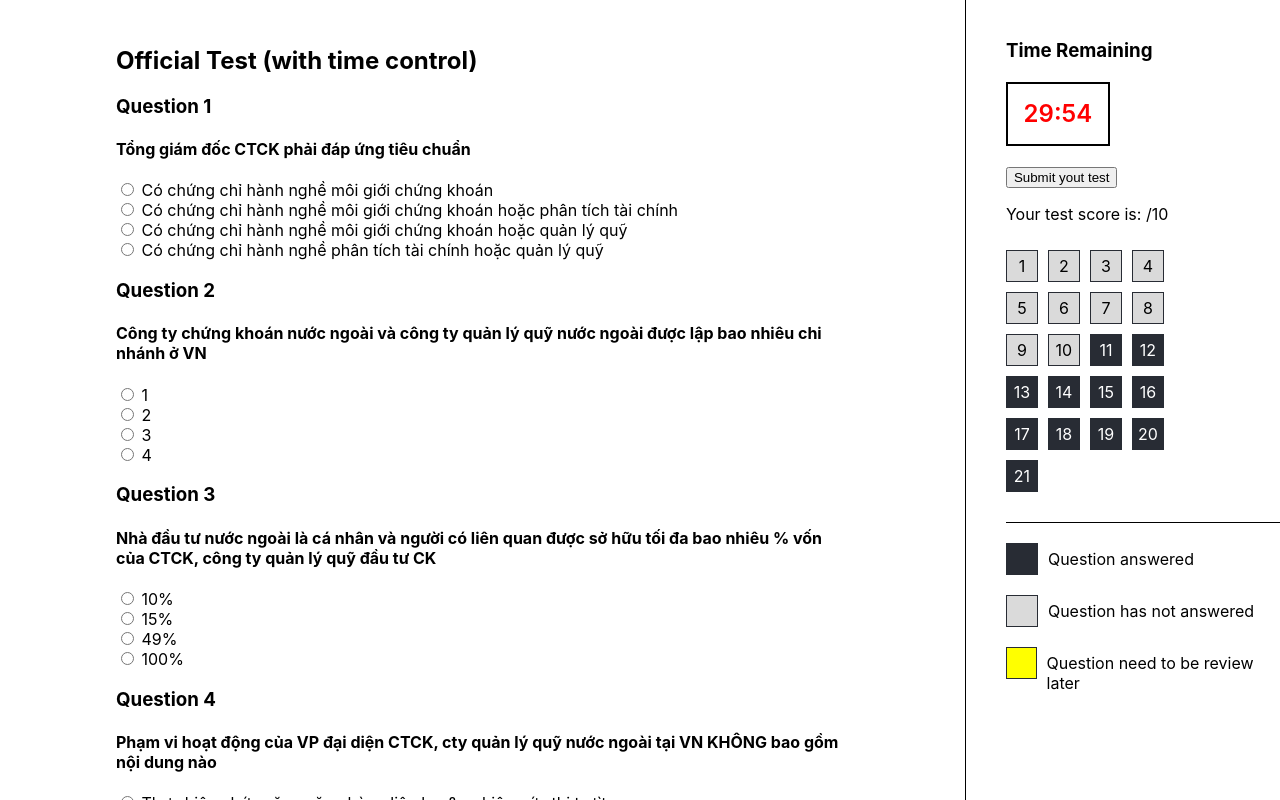
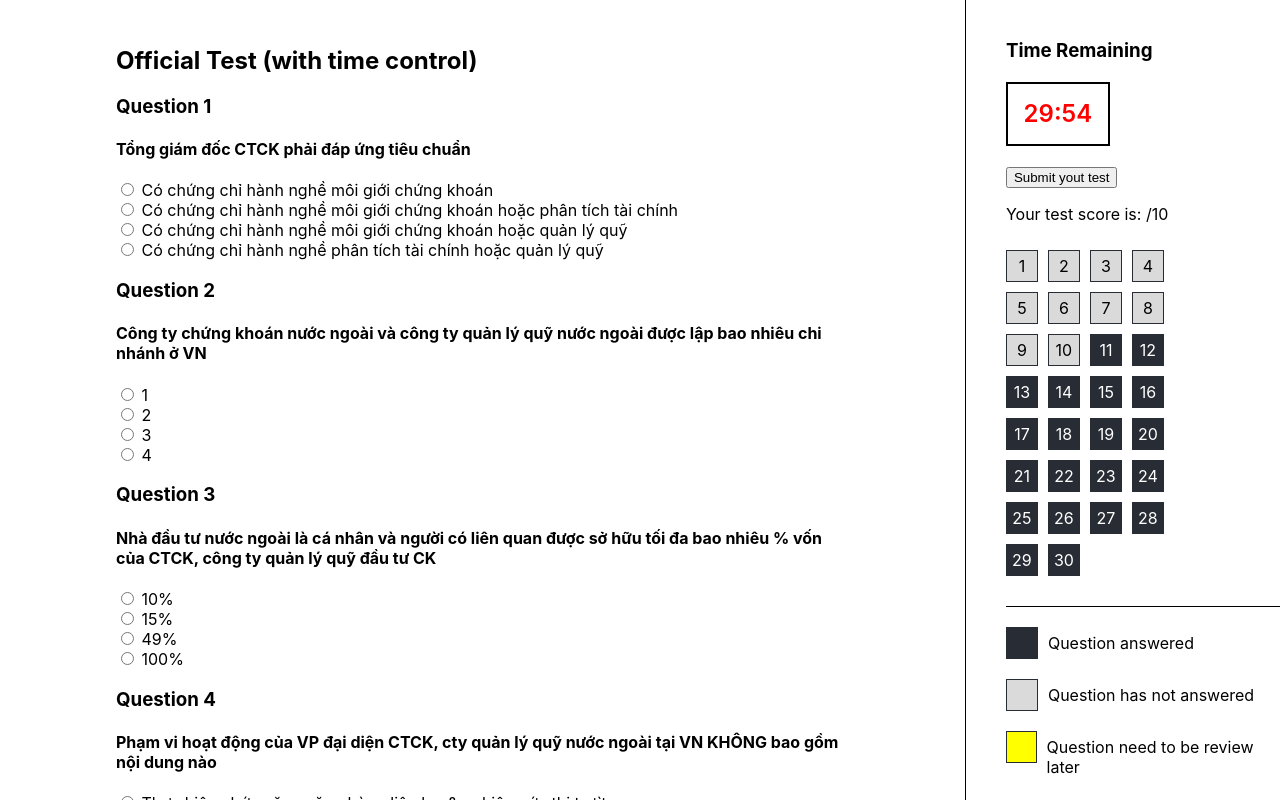
Before and after one commit to ducnguyenhn128/multiple_choice_quiz_app, a React (Create React App) app in the folder quizapp/: page /officialtest in a window 1280 px wide. Shown: the top 800 px of the page. Built offline with nearby package versions, Linux system fonts and the light colour scheme.

Commit message:
update question ck

```diff
--- a/quizapp/src/QuestionBank.js
+++ b/quizapp/src/QuestionBank.js
@@ -234,6 +234,96 @@ const questionBank = [
         ],
         answer: 'I, II, IV'
 
+    },
+    {
+        question: "Người sở hữu CK đã lưu ký nhận quyền, lợi ích được phân bổ thông qua" ,
+        choices: [
+            "Sở giao dịch CK", "Tổ chức phát hành, công ty đại chúng",
+            "Tổng công ty lưu ký và bù trừ CKVN & các thành viên lưu ký nơi người sử hữu CK mở tài khoản lưu ký CK " ,
+            "Tổng công ty lưu ký và bù trừ CKVN"
+        ],
+        answer: "Tổng công ty lưu ký và bù trừ CKVN & các thành viên lưu ký nơi người sử hữu CK mở tài khoản lưu ký CK "
+    },
+    {
+        question: "Câu nào sau đây miêu tả đầy đủ, chính xác về nguyên tắc lưu ký chứng khoán",
+        choices: [
+            "Khách hàng lưu ký CK tại thành viên lưu ký",
+            "Khách hàng lưu ký CK tại thành viên lưu ký & thành viên tái lưu ký CK của KH tại Tổng công ty lưu ký CK VN" ,
+            "Khách hàng lưu ký trực tiếp tại Tổng công ty lưu ký CK VN",
+            "Khách hàng lưu ký CK qua công ty phát hành"
+        ],
+        answer: "Khách hàng lưu ký CK tại thành viên lưu ký & thành viên tái lưu ký CK của KH tại Tổng công ty lưu ký CK VN"
+    },
+    {
+        question: "Thành viên lưu ký là CTCK đã chấm dứt tư cách thành viên tại sở giao dịch CKVN được phép",
+        choices: [
+            "Mở tài khoản lưu ký CK tại 1 ngân hàng duy nhất khác để tất toán các tài khoản lưu ký cho CK của khách hàng",
+            "Mở tài khoản lưu ký CK tại 1 công ty CK khác để giao dịch chứng khoán của chính mình",
+            "Mở tài khoản lưu ký CK tại các thành viên lưu ký khác để xử lý số chứng khoán còn lại trên tài khoản tự doanh",
+            "Mở tài khoản giao dịch CK tại các CTCK khác để xử lý số chứng khoán còn lại trên tài khoản tự doanh"
+        ],
+        answer: "Mở tài khoản lưu ký CK tại các thành viên lưu ký khác để xử lý số chứng khoán còn lại trên tài khoản tự doanh"
+    },
+    {
+        question: "Miêu tả nào sau đây chính xác nhất về giao dịch bán khống tài sản có đảm bảo",
+        choices: [
+            "giao dịch bán khống tài sản có đảm bảo là giao dịch bán CK mà NĐT đã mua trên hệ thống GDCK tại các ngày giao dịch trước đó và đang trong quá trình hoàn tất chuyển quyền sở hữu",
+            "giao dịch bán khống tài sản có đảm bảo là giao dịch bán CK đã được vay trên hệ thống vay và cho vay CK của Tổng công ty lưu ký và bù trừ CKVN. Người bán sau đó có nghĩa vụ mua lại số CK đã để hoàn trả khoản đã vay",
+            "giao dịch bán khống tài sản có đảm bảo là giao dịch bán CK khi NĐT không sở hữu CK đó và sử dụng các tài sản hiện có để làm tài sản đảm bảo",
+            "giao dịch bán khống tài sản có đảm bảo là giao dịch bán CK khi NĐT không sở hữu CK tại thời điểm bán nhưng tại ngày thanh toán đã có đủ số chứng khoán để chuyển giao cho bên mua dựa trên hợp đồng thoả thuận với bên mua"
+        ],
+        answer: "giao dịch bán khống tài sản có đảm bảo là giao dịch bán CK đã được vay trên hệ thống vay và cho vay CK của Tổng công ty lưu ký và bù trừ CKVN. Người bán sau đó có nghĩa vụ mua lại số CK đã để hoàn trả khoản đã vay"
+    },
+    {
+        question: "Chi nhánh công ty quản lý quỹ nước ngoài tại VN được mở",
+        choices: [
+            "01 tài khoản lưu ký chứng khoán duy nhất tại 1 thành viên lưu ký duy nhất",
+            "02 tài khoản lưu ký chứng khoán trong đó 01 tài khoản lưu ký CK tại ngân hàng lưu ký và 01 tài khoản tại CTCK",
+            "02 tài khoản lưu ký chứng khoán tại thành viên lưu ký trong đó 01 tài khoản lưu ký cho chính mình và 01 tài khoản lưu ký CK để quản lý danh mục CK cho NĐT nước ngoài",
+            "02 tài khoản lưu ký chứng khoán tại 01 thành viên duy nhất"
+        ],
+        answer: "02 tài khoản lưu ký chứng khoán tại thành viên lưu ký trong đó 01 tài khoản lưu ký cho chính mình và 01 tài khoản lưu ký CK để quản lý danh mục CK cho NĐT nước ngoài"
+    },
+    {
+        question: "Tài khoản ký quỹ bù trừ của NĐT không được sử dụng cho hoạt động nào",
+        choices: [
+            "Nhận và hoàn trả tài sản ký quỹ cho thành viên bù trừ",
+            "Nhận hoặc thanh toán tiền giao dịch CK của NĐT, nhận thanh toán lãi tiền gửi ngân hàng theo mức lãi suất thoả thuận giữa thành viên bù trừ và ngân hàng quản lý tài khoản",
+            "Nhận hoặc chuyển giao chứng khoán vào ngày thanh toán",
+            "Nhận quyền lợi và lợi ích phát sinh đối với CK trên tài khoản ký quỹ bù trừ"
+        ],
+        answer: "Nhận và hoàn trả tài sản ký quỹ cho thành viên bù trừ"
+    },
+    {
+        question: "Chứng khoán được Tổng công ty lưu ký bù trừ CKVN chấp thuận là tài sản ký quỹ bù trừ cho các giao dịch chứng khoán cơ sở phải đáp ứng điều kiện nào",
+        choices: [
+            "Thuộc nhóm VN30" ,
+            "Là CK đang được sử dụng làm tài sản đảm bảo trong các giao dịch theo quy định pháp luật dân sự về giao dịch tài sản bảo đảm",
+            "Không bị phong toả, tạm giữ tại Tổng công ty lưu ký bù trừ CKVN",
+            "Là CK có thanh khoản cao, giao dịch lớn"
+        ],
+        answer: "Không bị phong toả, tạm giữ tại Tổng công ty lưu ký bù trừ CKVN"
+    },
+    {
+        question: "Trường hợp thiếu CK do sửa lỗi giao dịch hoặc xử lý lỗi tự doanh, thành viên bù trừ được áp dụng các biện pháp hỗ trợ sau, ngoại trừ",
+        choices: [
+            "Sử dụng CK vay qua hệ thống vay và cho vay do Tổng công ty lưu ký bù trừ CKVN quản lý",
+            "Trường hợp đến thời điểm thanh toán theo quy định, thành viên bù trừ vẫn không đủ CK để thanh toán, Tổng công ty lưu ký bù trừ CKVN sẽ thực hiện huỷ thanh toán đối với số CK thiếu cuả thành viên bù trừ",
+            "Mua bắt buộc qua hệ thống giao dịch CK",
+            "Thanh toán bằng tiền nếu CK thiếu không được vay và mua bắt buộc theo quy định của Tổng công ty lưu ký bù trừ CKVN và Sở GDCKVN",
+        ],
+        answer: "Trường hợp đến thời điểm thanh toán theo quy định, thành viên bù trừ vẫn không đủ CK để thanh toán, Tổng công ty lưu ký bù trừ CKVN sẽ thực hiện huỷ thanh toán đối với số CK thiếu cuả thành viên bù trừ"
+    },
+    {
+        question: "Hệ thống vay và cho vay CK được thực hiện theo nguyên tắc nào",
+        choices:
+        [
+            "Hệ thống vay và cho vay CK được thực hiện theo cơ chế khớp lệnh giữa bên vay và bên cho vay trên nguyên tắc ưu tiên về thời gian",
+            "Tài sản bảo đảm bắt buộc là chứng khoán niêm yết trên Sở giao dịch CK",
+            "Lãi suất cho vay được thoả thuận trên nguyên tắc tuân thủ pháp luật",
+            "Khoản vay phải được hoàn trả duy nhất bằng tiền sau khi được bên cho vay chấp thuận"
+        ],
+        answer: "Lãi suất cho vay được thoả thuận trên nguyên tắc tuân thủ pháp luật"
     }
 ]
 
```
